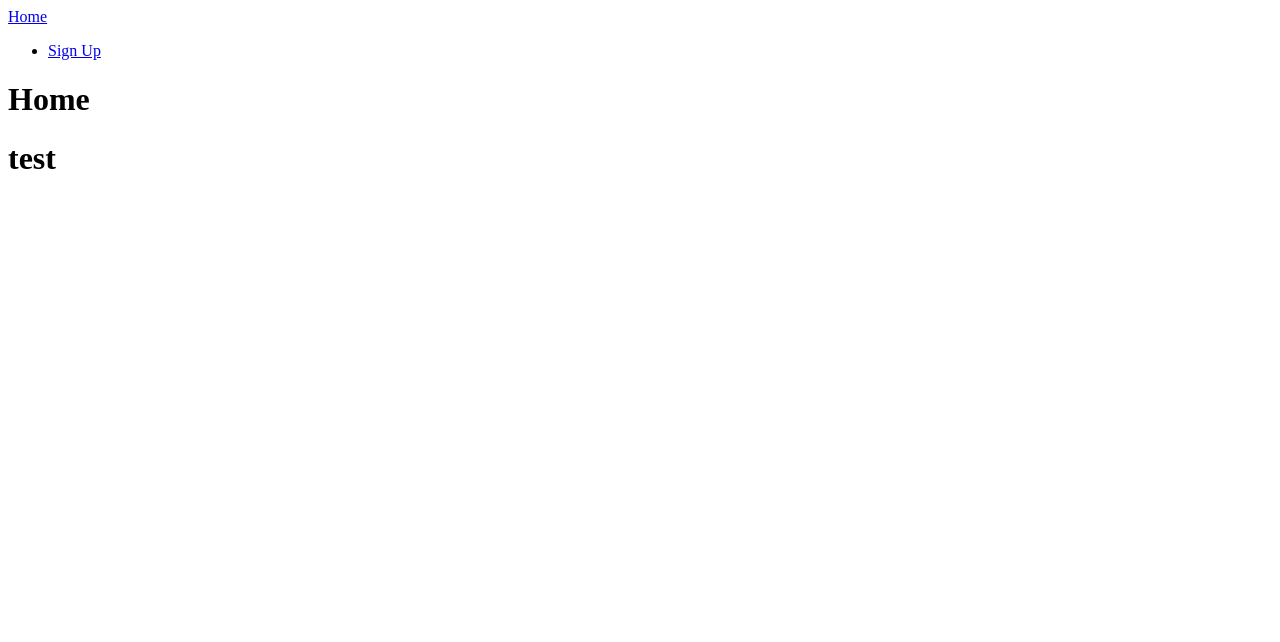
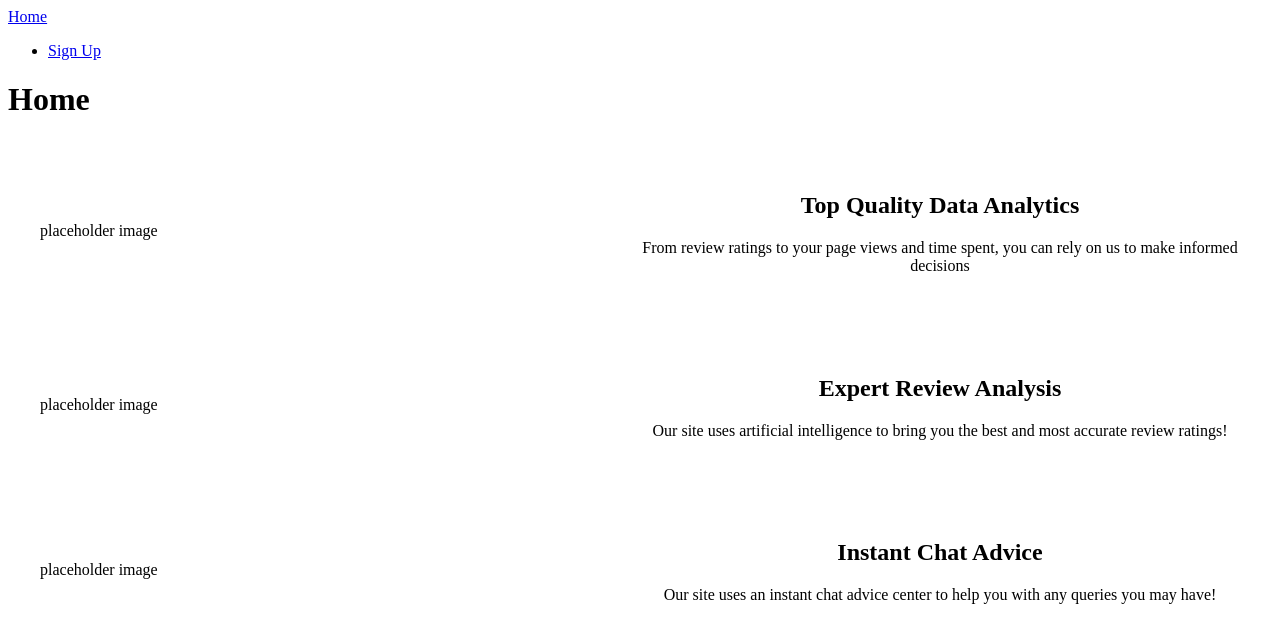
Before and after one commit to Lugi-alo/Wanderbase, a React (Vite) app in the folder Wanderbase/: page / in a window 1280 px wide. Shown: the top 642 px of the page. Built offline with nearby package versions, Linux system fonts and the light colour scheme.

Commit message:
feat(perks): added jsx layout with initial styles

```diff
--- a/Wanderbase/package.json
+++ b/Wanderbase/package.json
@@ -5,10 +5,11 @@
   "dependencies": {
     "react": "^19.1.1",
     "react-dom": "^19.1.1",
+    "sass": "^1.89.2",
     "scheduler": "^0.26.0"
   },
   "scripts": {
-    "dev":"vite",
+    "dev": "vite",
     "test": "echo \"Error: no test specified\" && exit 1"
   },
   "keywords": [],
--- a/Wanderbase/src/components/perk-section/perks.jsx
+++ b/Wanderbase/src/components/perk-section/perks.jsx
@@ -1,7 +1,65 @@
 import React from "react";
+import './perks.scss';
 
-export default function perks() {
+
+export default function Perks() {
+
+    const PerkList = () => {
+        const perkList = [
+        {
+            name: "Expert Review Analysis",
+            audience: "User",
+            description: "Our site uses artificial intelligence to bring you the best and most accurate review ratings!",
+            icon: "review-icon"
+        },
+        {
+            name: "Top Quality Data Analytics",
+            audience: "Business",
+            description: "From review ratings to your page views and time spent, you can rely on us to make informed decisions",
+            icon: "data-icon"
+        },
+        {
+            name: "Instant Chat Advice",
+            audience: "User",
+            description: "Our site uses an instant chat advice center to help you with any queries you may have!",
+            icon: "chat-icon"
+        }
+    ];
+
+    const businessPerks = perkList.filter(perk => perk.audience == "Business");
+    const userPerks = perkList.filter(perk => perk.audience == "User")
+
     return (
-        <h1> test</h1>
+        <section>
+            <div className='business'>
+                {businessPerks.map((perk, index) => (
+                    <div key={index} className="perk perk-container">
+                        <div className='perk-image'>
+                            <p> placeholder image </p>
+                        </div>
+                        <div className='perk-content'>
+                            <h2> {perk.name} </h2>
+                            <p> {perk.description} </p>
+                        </div>
+                    </div>
+                    ))}
+            </div>
+            <div className='user'>
+                {userPerks.map((perk, index) => (
+                    <div key={index} className="perk perk-container">
+                        <div className='perk-image'>
+                            <p>placeholder image </p>
+                        </div>
+                        <div className='perk-content'>
+                            <h2> {perk.name} </h2>
+                            <p> {perk.description} </p>
+                        </div>
+                    </div>
+                ))}
+            </div>
+        </section>
     );
+};
+
+return <PerkList/>
 }
--- a/Wanderbase/src/components/perk-section/perks.scss
+++ b/Wanderbase/src/components/perk-section/perks.scss
@@ -0,0 +1,16 @@
+.perk-container {
+    display: grid;
+    grid-template-columns: 1fr 1fr;
+    align-items: center;
+    justify-content: space-between;
+    padding: 2rem;
+
+    &.reverse {
+        flex-direction: row-reverse;
+        display: flex;
+    }
+
+    .perk-content {
+        text-align: center;
+    }
+}
```
Also changed, not shown: 1 other file (tests, documents, lock files or other folders).
